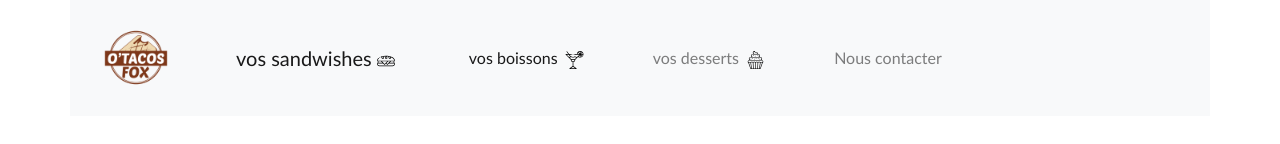
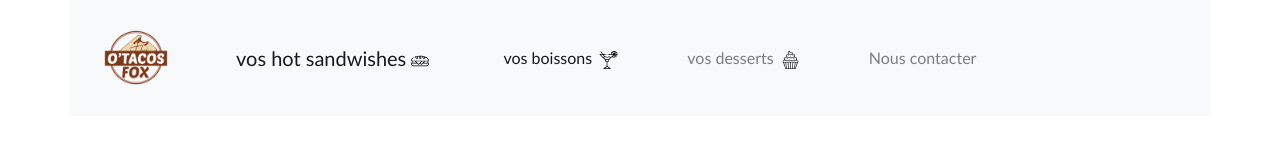
Before and after one commit to dramemamadou/background-generator, a plain HTML site: page index.html in a window 1280 px wide. Shown: the top 144 px of the page. Drawn offline with nearby package versions, Linux system fonts and the light colour scheme.

```diff
--- a/index.html
+++ b/index.html
@@ -7,7 +7,7 @@
 <body>
 <div class="container">
   <nav class="navbar navbar-expand-lg navbar-light bg-light">
-  <img src="img/logo.png" width="100px" height="100px"><a class="navbar-brand" href="#">vos sandwishes <img src="icon/sandwich.svg" width="18px" height="18px"> </a>
+  <img src="img/logo.png" width="100px" height="100px"><a class="navbar-brand" href="#">vos hot sandwishes <img src="icon/sandwich.svg" width="18px" height="18px"> </a>
   <button class="navbar-toggler" type="button" data-toggle="collapse" data-target="#navbarNavAltMarkup" aria-controls="navbarNavAltMarkup" aria-expanded="false" aria-label="Toggle navigation">
   </button>
   <div class="collapse navbar-collapse" id="navbarNavAltMarkup">
```
